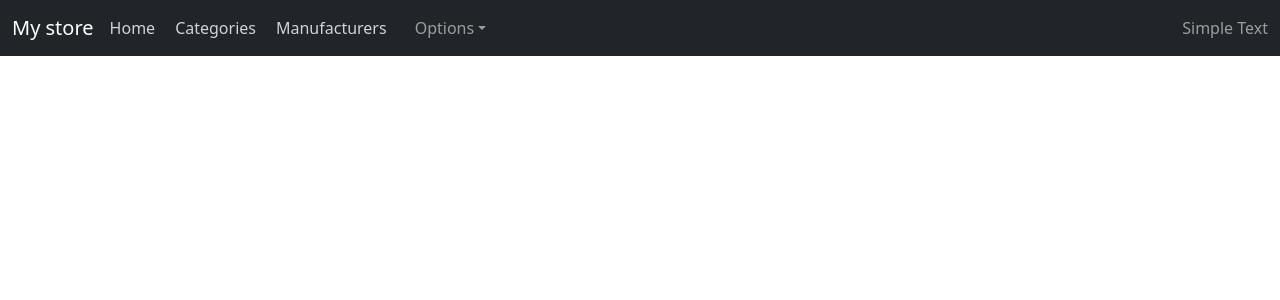
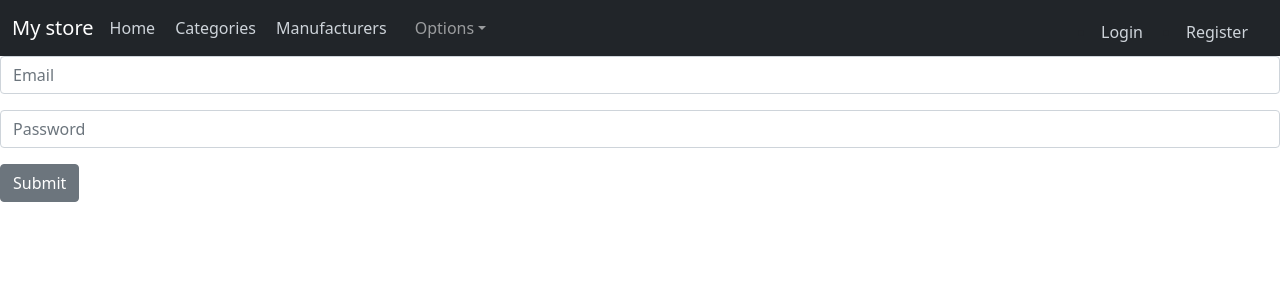
Before and after one commit to MisyuraIlya/my_store_react, a React (Create React App) app: page /login in a window 1280 px wide. Shown: the top 300 px of the page. Built offline with nearby package versions, Linux system fonts and the light colour scheme; no server answers.

Commit message:
add auth front

```diff
--- a/src/App.js
+++ b/src/App.js
@@ -11,6 +11,7 @@ import { ProductsProvider } from './states/ProductsProvider';
 import { CategoriesProvider } from './states/CategoriesProvider';
 import HeaderNav from './components/HeaderNav';
 import Registration from './pages/Registration';
+import Login from './pages/Login';
 function App() {
 
   return (
@@ -28,6 +29,7 @@ function App() {
                 <Route path="/categories/:id" element={<CategoriesProduct />}/>
                 <Route path="/categories" element={<Categories />}/>
                 <Route path="/registration" element={<Registration />}/>
+                <Route path="/login" element={<Login />}/>
               </Routes>
             </CategoriesProvider>
           </ProductsProvider>
--- a/src/components/HeaderNav.jsx
+++ b/src/components/HeaderNav.jsx
@@ -52,9 +52,12 @@ const HeaderNav = () => {
                 </DropdownMenu>
                 </UncontrolledDropdown>
             </Nav>
-            <NavbarText>
-                Simple Text
-            </NavbarText>
+            <NavItem style={{paddingTop:'8px'}}>
+                    <Link to="login" style={{ textDecoration: 'none', paddingRight: '20px', color:'#ced4da' }}>Login</Link>
+                </NavItem>
+                <NavItem style={{paddingTop:'8px'}}>
+                    <Link to="registration" style={{ textDecoration: 'none', paddingRight: '20px', color:'#ced4da' }}>Register</Link>
+                </NavItem>
             </Collapse>
         </Navbar>
         </div>
--- a/src/enums/enums.js
+++ b/src/enums/enums.js
@@ -1 +1 @@
-export const  API = 'https://localhost:8000/api';
+export const  API = 'http://127.0.0.1:8000/api';
--- /dev/null
+++ b/src/pages/Login.jsx
@@ -0,0 +1,23 @@
+import React, { useState } from 'react';
+import {  FormGroup, Label, Input, Button} from 'reactstrap';
+const Login = () => {
+
+    const [username, setUsername] = useState('')
+    const [password, setPasswkrd] = useState('')
+
+    return (
+        <>
+        <FormGroup>
+            <Label for="exampleEmail" hidden> Email</Label>
+            <Input id="exampleEmail" name="email" placeholder="Email" type="email" value={username} onChange={(e) => setUsername(e.target.value)}/>
+        </FormGroup>
+        <FormGroup>
+            <Label for="examplePassword" hidden>Password</Label>
+            <Input id="examplePassword" name="password" placeholder="Password" type="password" value={password} onChange={(e) => setPasswkrd(e.target.value)}/>
+        </FormGroup>
+        <Button>Submit</Button>
+        </>
+    );
+};
+
+export default Login;
--- a/src/pages/Registration.jsx
+++ b/src/pages/Registration.jsx
@@ -3,7 +3,8 @@ import {  FormGroup, Label, Input, Button} from 'reactstrap';
 const Registration = () => {
 
     const [username, setUsername] = useState('')
-    const [password, setPasswkrd] = useState('')
+    const [password, setPassword] = useState('')
+    const [secondPassword, setSecoondPassword] = useState('')
 
     console.log(username,password)
     return (
@@ -14,7 +15,11 @@ const Registration = () => {
         </FormGroup>
         <FormGroup>
             <Label for="examplePassword" hidden>Password</Label>
-            <Input id="examplePassword" name="password" placeholder="Password" type="password" value={password} onChange={(e) => setPasswkrd(e.target.value)}/>
+            <Input id="examplePassword" name="password" placeholder="Password" type="password" value={password} onChange={(e) => setPassword(e.target.value)}/>
+        </FormGroup>
+        <FormGroup>
+            <Label for="examplePassword" hidden>second Password</Label>
+            <Input id="examplePassword" name="repeat password" placeholder="repeat Password" type="password" value={secondPassword} onChange={(e) => setSecoondPassword(e.target.value)}/>
         </FormGroup>
         <Button>Submit</Button>
         </>
```
